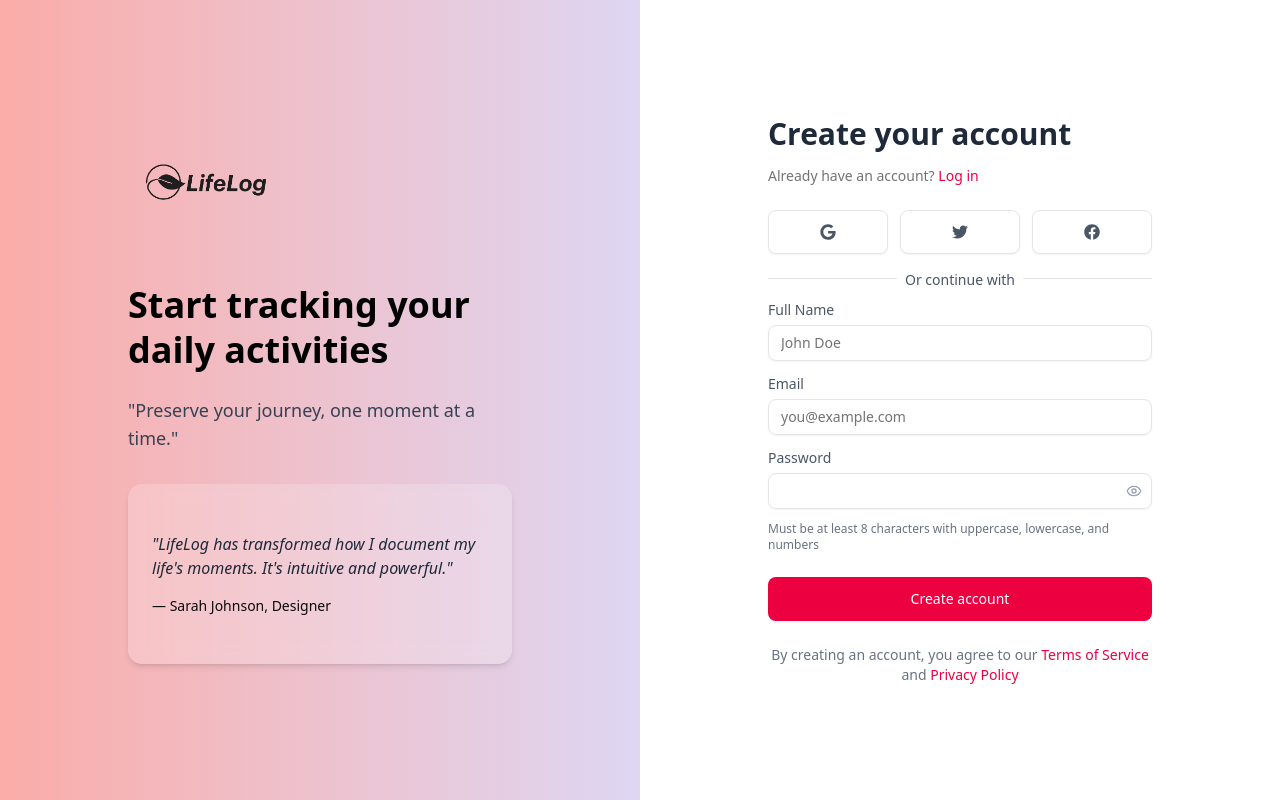
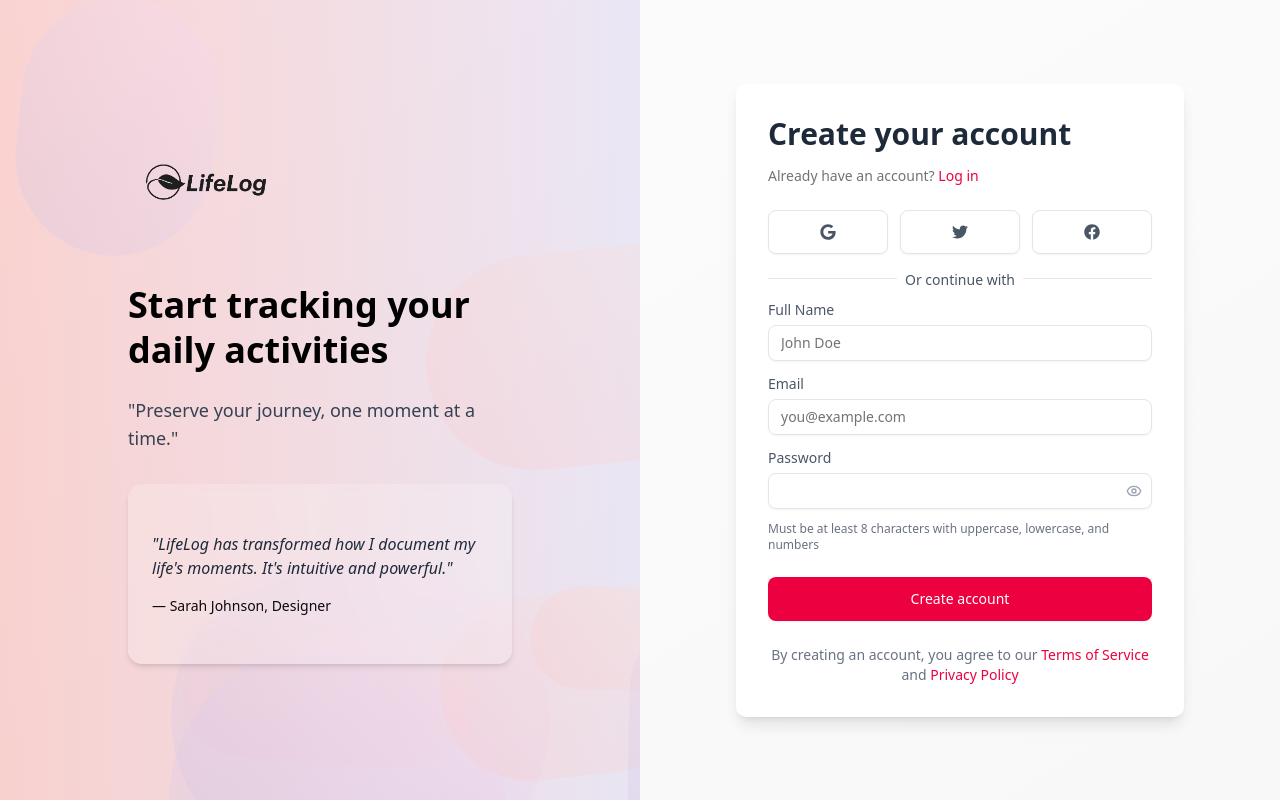
Before and after one commit to nohailal/LifeLog, a React (Vite) app: page /signin in a window 1280 px wide. Built offline with nearby package versions, Linux system fonts and the light colour scheme.

Commit message:
new style

```diff
--- a/src/pages/SignIn.jsx
+++ b/src/pages/SignIn.jsx
@@ -28,6 +28,7 @@ function SignIn() {
   const navigate = useNavigate();
   const [showPassword, setShowPassword] = useState(false);
   const [formError, setFormError] = useState('');
+  const [formSuccess, setFormSuccess] = useState(false);
 
   // Initialize form with react-hook-form and zod validation
   const form = useForm({
@@ -43,61 +44,193 @@ function SignIn() {
     console.log('Form submitted', data);
     // Here you would typically send the data to your API
     try {
+      setFormSuccess(true);
       // Mock API call
       setTimeout(() => {
         navigate('/dashboard');
-      }, 1000);
+      }, 2000);
     } catch (error) {
       setFormError('An error occurred. Please try again.');
     }
   };
 
-  const socialButtonVariants = {
-    hover: { scale: 1.05 },
-    tap: { scale: 0.95 }
+  // Enhanced confetti effect with more particles and colors
+  const SuccessConfetti = () => {
+    return (
+      <div className="absolute inset-0 pointer-events-none">
+        {Array.from({ length: 100 }).map((_, i) => (
+          <motion.div
+            key={i}
+            className="absolute"
+            initial={{
+              opacity: 1,
+              top: "50%",
+              left: "50%"
+            }}
+            animate={{
+              opacity: 0,
+              top: `${Math.random() * 100}%`,
+              left: `${Math.random() * 100}%`,
+              rotate: Math.random() * 720 - 360,
+              scale: Math.random() * 1.5 + 0.5,
+            }}
+            transition={{
+              duration: Math.random() * 2 + 1,
+              ease: ["easeOut", "easeInOut", "circOut"][Math.floor(Math.random() * 3)]
+            }}
+          >
+            <div
+              style={{
+                width: `${Math.random() * 15 + 5}px`,
+                height: `${Math.random() * 15 + 5}px`,
+                backgroundColor: ['#FAACA8', '#DDD6F3', '#ff6b6b', '#64dfdf', '#80ffdb', '#ffafcc', '#ffd166', '#06d6a0', '#118ab2'][Math.floor(Math.random() * 9)],
+                borderRadius: ['50%', '0%', '30%', '5px'][Math.floor(Math.random() * 4)],
+                transform: `rotate(${Math.random() * 360}deg)`,
+              }}
+            />
+          </motion.div>
+        ))}
+      </div>
+    );
   };
 
+  // Enhanced animations for social buttons
+  const socialButtonVariants = {
+    hover: {
+      scale: 1.1,
+      rotate: [0, -5, 5, 0],
+      transition: {
+        rotate: {
+          duration: 0.5,
+          repeat: 0,
+          ease: "easeInOut"
+        }
+      }
+    },
+    tap: { scale: 0.9 }
+  };
+
+  // Enhanced form animations
   const formVariants = {
-    hidden: { opacity: 0, y: 20 },
+    hidden: { opacity: 0, y: 30 },
     visible: {
       opacity: 1,
       y: 0,
       transition: {
-        duration: 0.5,
+        duration: 0.6,
         type: "spring",
-        stiffness: 50
+        stiffness: 60,
+        damping: 12
       }
+    }
+  };
+
+  // Enhanced staggered animations
+  const staggerVariants = {
+    hidden: { opacity: 0, y: 20 },
+    visible: (i) => ({
+      opacity: 1,
+      y: 0,
+      transition: {
+        delay: i * 0.15,
+        duration: 0.6,
+        type: "spring",
+        stiffness: 70,
+        damping: 10
+      }
+    })
+  };
+
+  // Enhanced button animations
+  const buttonVariants = {
+    rest: { scale: 1 },
+    hover: {
+      scale: 1.05,
+      boxShadow: "0px 8px 20px rgba(250,172,168,0.4)",
+      transition: {
+        type: "spring",
+        stiffness: 400,
+        damping: 10
+      }
+    },
+    tap: {
+      scale: 0.95,
+      boxShadow: "0px 2px 5px rgba(250,172,168,0.3)",
     }
   };
 
   return (
     <main className="w-full flex min-h-screen">
-      {/* Left Section - Gradient Background with Logo */}
+      {formSuccess && <SuccessConfetti />}
+
+      {/* Left Section - Enhanced gradient background with animated elements */}
       <motion.div
         initial={{ opacity: 0, x: -50 }}
         animate={{ opacity: 1, x: 0 }}
-        transition={{ duration: 0.7 }}
-        className="relative flex-1 hidden items-center justify-center h-screen bg-gray-900 lg:flex bg-gradient-to-r from-[#FAACA8] to-[#DDD6F3]"
+        transition={{ duration: 0.8, ease: "easeOut" }}
+        className="relative flex-1 hidden items-center justify-center h-screen bg-gray-900 lg:flex bg-gradient-to-r from-[#FAACA8] to-[#DDD6F3] overflow-hidden"
       >
+        {/* Background animated shapes */}
+        <div className="absolute inset-0 pointer-events-none overflow-hidden">
+          {Array.from({ length: 8 }).map((_, i) => (
+            <motion.div
+              key={`shape-${i}`}
+              className="absolute rounded-full opacity-30"
+              style={{
+                background: i % 2 === 0 ? "linear-gradient(45deg, #ff9a9e, #fad0c4)" : "linear-gradient(45deg, #a18cd1, #fbc2eb)",
+                width: `${Math.random() * 300 + 100}px`,
+                height: `${Math.random() * 300 + 100}px`,
+                left: `${Math.random() * 100}%`,
+                top: `${Math.random() * 100}%`,
+              }}
+              animate={{
+                x: [0, Math.random() * 40 - 20],
+                y: [0, Math.random() * 40 - 20],
+                scale: [1, Math.random() * 0.2 + 0.9, 1],
+                rotate: [0, Math.random() * 20 - 10, 0],
+              }}
+              transition={{
+                duration: Math.random() * 15 + 10,
+                repeat: Infinity,
+                repeatType: "reverse",
+                ease: "easeInOut"
+              }}
+            />
+          ))}
+        </div>
+
         <div className="relative z-10 w-full max-w-md p-8">
           <motion.img
-            initial={{ scale: 0.8, opacity: 0 }}
-            animate={{ scale: 1, opacity: 1 }}
-            transition={{ duration: 0.5, delay: 0.2 }}
+            initial={{ scale: 0.8, opacity: 0, rotate: -10 }}
+            animate={{ scale: 1, opacity: 1, rotate: 0 }}
+            transition={{ duration: 0.7, delay: 0.3, type: "spring" }}
+            whileHover={{
+              scale: 1.1,
+              rotate: [0, -5, 5, 0],
+              transition: { duration: 0.8, type: "spring" }
+            }}
             src={logo}
             alt="LifeLog Logo"
             width={150}
             className="mb-8"
           />
           <motion.div
-            initial={{ opacity: 0, y: 20 }}
+            initial={{ opacity: 0, y: 30 }}
             animate={{ opacity: 1, y: 0 }}
-            transition={{ delay: 0.4, duration: 0.5 }}
+            transition={{ delay: 0.5, duration: 0.7, type: "spring" }}
             className="mt-16 space-y-6"
           >
             <h3 className="text-black text-4xl font-bold leading-tight">Start tracking your daily activities</h3>
             <p className="text-gray-700 text-lg">"Preserve your journey, one moment at a time."</p>
 
+            <motion.div
+              whileHover={{
+                scale: 1.03,
+                y: -8,
+                boxShadow: "0px 20px 25px rgba(0, 0, 0, 0.1)"
+              }}
+              transition={{ type: "spring", stiffness: 400, damping: 10 }}
+            >
               <Card className="bg-white/20 backdrop-blur-sm border-none shadow-md mt-8">
                 <CardContent className="p-6">
                   <blockquote className="italic text-gray-800">
@@ -107,16 +240,34 @@ function SignIn() {
                 </CardContent>
               </Card>
             </motion.div>
+          </motion.div>
         </div>
       </motion.div>
 
-      {/* Right Section - Sign Up Form */}
-      <div className="flex-1 flex items-center justify-center h-screen">
+      {/* Right Section - Enhanced Sign Up Form with Better Animations */}
+      <div className="flex-1 flex items-center justify-center h-screen overflow-hidden">
+        {/* Background subtle animated gradient */}
+        <motion.div
+          className="absolute inset-0 bg-gradient-to-br from-white to-gray-100 opacity-50"
+          animate={{
+            background: [
+              "linear-gradient(to bottom right, #ffffff, #f5f5f5)",
+              "linear-gradient(to bottom right, #f9f9f9, #f0f0f0)",
+              "linear-gradient(to bottom right, #ffffff, #f5f5f5)"
+            ]
+          }}
+          transition={{
+            duration: 10,
+            repeat: Infinity,
+            repeatType: "reverse"
+          }}
+        />
+
         <motion.div
           initial={{ opacity: 0, x: 50 }}
           animate={{ opacity: 1, x: 0 }}
-          transition={{ duration: 0.7 }}
-          className="w-full max-w-md space-y-6 px-6 py-8 bg-white text-gray-600 sm:px-8"
+          transition={{ duration: 0.8, type: "spring" }}
+          className="w-full max-w-md space-y-6 px-6 py-8 bg-white text-gray-600 sm:px-8 rounded-lg shadow-lg relative z-10"
         >
           <div>
             <img src={logo} alt="LifeLog Logo" width={120} className="lg:hidden mb-6" />
@@ -124,9 +275,11 @@ function SignIn() {
               <CardTitle className="text-gray-800 text-2xl font-bold sm:text-3xl">Create your account</CardTitle>
               <CardDescription className="mt-2">
                 Already have an account?{' '}
+                <motion.span whileHover={{ scale: 1.1 }} style={{ display: 'inline-block' }}>
                   <a href="/login" className="font-medium text-rose-600 hover:text-rose-500 underline-offset-4 hover:underline">
                     Log in
                   </a>
+                </motion.span>
               </CardDescription>
             </CardHeader>
           </div>
@@ -151,30 +304,41 @@ function SignIn() {
               >
                 <Button
                   variant="outline"
-                  className={`w-full h-11 ${bgColor} border justify-center items-center`}
+                  className={`w-full h-11 ${bgColor} border justify-center items-center group`}
                   aria-label={`Sign up with ${label}`}
                 >
-                  <Icon className="w-5 h-5"/>
+                  <Icon className="w-5 h-5 text-gray-600 group-hover:text-rose-600 transition-colors" />
                 </Button>
               </motion.div>
             ))}
           </motion.div>
 
-          {/* Divider */}
-          <div className="relative">
+          {/* Divider with animated appearance */}
+          <motion.div
+            className="relative"
+            initial={{ opacity: 0 }}
+            animate={{ opacity: 1 }}
+            transition={{ delay: 0.3, duration: 0.5 }}
+          >
             <Separator className="my-4" />
-            <span className="inline-block w-fit text-sm bg-white px-2 absolute -top-2 inset-x-0 mx-auto">
+            <motion.span
+              className="inline-block w-fit text-sm bg-white px-2 absolute -top-2 inset-x-0 mx-auto"
+              initial={{ y: 10, opacity: 0 }}
+              animate={{ y: 0, opacity: 1 }}
+              transition={{ delay: 0.4, duration: 0.5 }}
+            >
               Or continue with
-            </span>
-          </div>
+            </motion.span>
+          </motion.div>
 
-          {/* Form Error Message */}
+          {/* Form Error Message with enhanced animation */}
           <AnimatePresence>
             {formError && (
               <motion.div
-                initial={{ opacity: 0, height: 0 }}
-                animate={{ opacity: 1, height: 'auto' }}
-                exit={{ opacity: 0, height: 0 }}
+                initial={{ opacity: 0, height: 0, y: -20 }}
+                animate={{ opacity: 1, height: 'auto', y: 0 }}
+                exit={{ opacity: 0, height: 0, y: -20 }}
+                transition={{ type: "spring", stiffness: 500, damping: 30 }}
               >
                 <Alert variant="destructive">
                   <AlertCircle className="h-4 w-4" />
@@ -185,7 +349,7 @@ function SignIn() {
             )}
           </AnimatePresence>
 
-          {/* Sign Up Form */}
+          {/* Sign Up Form with enhanced animations */}
           <motion.div
             variants={formVariants}
             initial="hidden"
@@ -195,6 +359,12 @@ function SignIn() {
             <Form {...form}>
               <form onSubmit={form.handleSubmit(onSubmit)} className="space-y-4">
                 {/* Name Field */}
+                <motion.div
+                  variants={staggerVariants}
+                  initial="hidden"
+                  animate="visible"
+                  custom={0}
+                >
                   <FormField
                     control={form.control}
                     name="name"
@@ -203,14 +373,14 @@ function SignIn() {
                         <FormLabel>Full Name</FormLabel>
                         <FormControl>
                           <motion.div
-                          initial={{ opacity: 0, y: 10 }}
-                          animate={{ opacity: 1, y: 0 }}
-                          transition={{ delay: 0.2 }}
+                            whileHover={{ y: -3, scale: 1.01 }}
+                            whileFocus={{ scale: 1.01 }}
+                            transition={{ type: "spring", stiffness: 400 }}
                           >
                             <Input
                               placeholder="John Doe"
                               {...field}
-                            className="border focus:border-rose-600"
+                              className="border focus:border-rose-600 transition-all duration-300"
                             />
                           </motion.div>
                         </FormControl>
@@ -218,8 +388,15 @@ function SignIn() {
                       </FormItem>
                     )}
                   />
+                </motion.div>
 
                 {/* Email Field */}
+                <motion.div
+                  variants={staggerVariants}
+                  initial="hidden"
+                  animate="visible"
+                  custom={1}
+                >
                   <FormField
                     control={form.control}
                     name="email"
@@ -228,15 +405,15 @@ function SignIn() {
                         <FormLabel>Email</FormLabel>
                         <FormControl>
                           <motion.div
-                          initial={{ opacity: 0, y: 10 }}
-                          animate={{ opacity: 1, y: 0 }}
-                          transition={{ delay: 0.3 }}
+                            whileHover={{ y: -3, scale: 1.01 }}
+                            whileFocus={{ scale: 1.01 }}
+                            transition={{ type: "spring", stiffness: 400 }}
                           >
                             <Input
                               type="email"
                               placeholder="you@example.com"
                               {...field}
-                            className="border focus:border-rose-600"
+                              className="border focus:border-rose-600 transition-all duration-300"
                             />
                           </motion.div>
                         </FormControl>
@@ -244,8 +421,15 @@ function SignIn() {
                       </FormItem>
                     )}
                   />
+                </motion.div>
 
                 {/* Password Field */}
+                <motion.div
+                  variants={staggerVariants}
+                  initial="hidden"
+                  animate="visible"
+                  custom={2}
+                >
                   <FormField
                     control={form.control}
                     name="password"
@@ -254,16 +438,20 @@ function SignIn() {
                         <FormLabel>Password</FormLabel>
                         <FormControl>
                           <motion.div
-                          initial={{ opacity: 0, y: 10 }}
-                          animate={{ opacity: 1, y: 0 }}
-                          transition={{ delay: 0.4 }}
+                            whileHover={{ y: -3, scale: 1.01 }}
+                            whileFocus={{ scale: 1.01 }}
+                            transition={{ type: "spring", stiffness: 400 }}
                             className="relative"
                           >
                             <Input
                               type={showPassword ? "text" : "password"}
                               {...field}
-                            className="pr-10 border focus:border-rose-600"
+                              className="pr-10 border focus:border-rose-600 transition-all duration-300"
                             />
+                            <motion.div
+                              whileHover={{ scale: 1.1 }}
+                              whileTap={{ scale: 0.9 }}
+                            >
                               <Button
                                 type="button"
                                 variant="ghost"
@@ -277,6 +465,7 @@ function SignIn() {
                                 }
                               </Button>
                             </motion.div>
+                          </motion.div>
                         </FormControl>
                         <FormMessage />
                         <p className="text-xs text-gray-500 mt-1">
@@ -285,31 +474,64 @@ function SignIn() {
                       </FormItem>
                     )}
                   />
+                </motion.div>
 
-                {/* Submit Button */}
+                {/* Submit Button with Enhanced Animation */}
                 <motion.div
-                  whileHover={{ scale: 1.02 }}
-                  whileTap={{ scale: 0.98 }}
+                  variants={staggerVariants}
+                  initial="hidden"
+                  animate="visible"
+                  custom={3}
                   className="pt-2"
+                >
+                  <motion.div
+                    variants={buttonVariants}
+                    initial="rest"
+                    whileHover="hover"
+                    whileTap="tap"
                   >
                     <Button
                       type="submit"
-                    className="w-full h-11 bg-rose-600 hover:bg-rose-700 text-white"
+                      className="w-full h-11 bg-rose-600 hover:bg-rose-700 text-white relative overflow-hidden group"
                     >
-                    Create account
+                      <span className="relative z-10">Create account</span>
+                      <motion.div
+                        className="absolute inset-0 bg-rose-700 opacity-0 group-hover:opacity-100"
+                        initial={{ x: "-100%" }}
+                        whileHover={{ x: 0 }}
+                        transition={{ type: "tween", ease: "easeOut", duration: 0.4 }}
+                      />
                     </Button>
+                  </motion.div>
                 </motion.div>
               </form>
             </Form>
           </motion.div>
 
-          {/* Terms & Privacy */}
-          <p className="text-center text-sm text-gray-500 mt-6">
+          {/* Terms & Privacy with enhanced animation */}
+          <motion.p
+            initial={{ opacity: 0, y: 10 }}
+            animate={{ opacity: 1, y: 0 }}
+            transition={{ delay: 0.9, duration: 0.6 }}
+            className="text-center text-sm text-gray-500 mt-6"
+          >
             By creating an account, you agree to our{' '}
-            <a href="/terms" className="text-rose-600 hover:underline">Terms of Service</a>{' '}
+            <motion.span
+              whileHover={{ scale: 1.1, color: "#e11d48" }}
+              style={{ display: 'inline-block' }}
+              transition={{ type: "spring", stiffness: 500 }}
+            >
+              <a href="/terms" className="text-rose-600 hover:underline">Terms of Service</a>
+            </motion.span>{' '}
             and{' '}
+            <motion.span
+              whileHover={{ scale: 1.1, color: "#e11d48" }}
+              style={{ display: 'inline-block' }}
+              transition={{ type: "spring", stiffness: 500 }}
+            >
               <a href="/privacy" className="text-rose-600 hover:underline">Privacy Policy</a>
-          </p>
+            </motion.span>
+          </motion.p>
         </motion.div>
       </div>
     </main>
```
Lines whose indentation alone changed are shown as unchanged.
